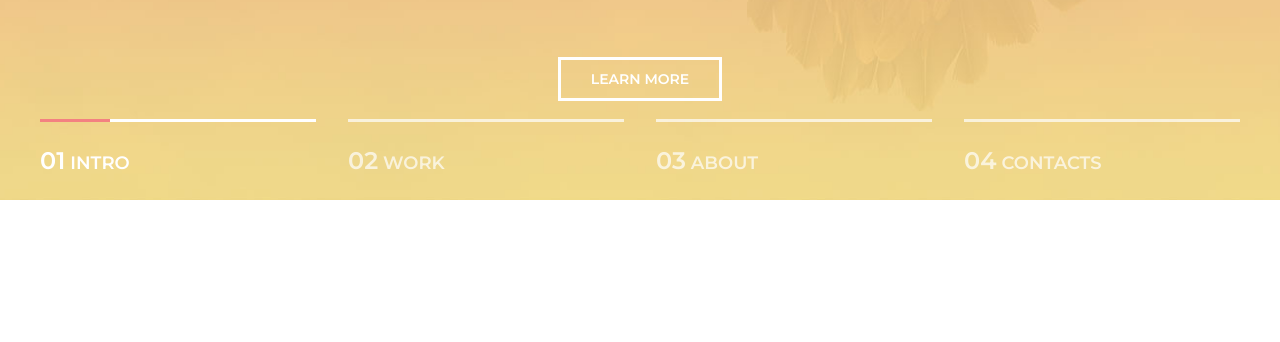
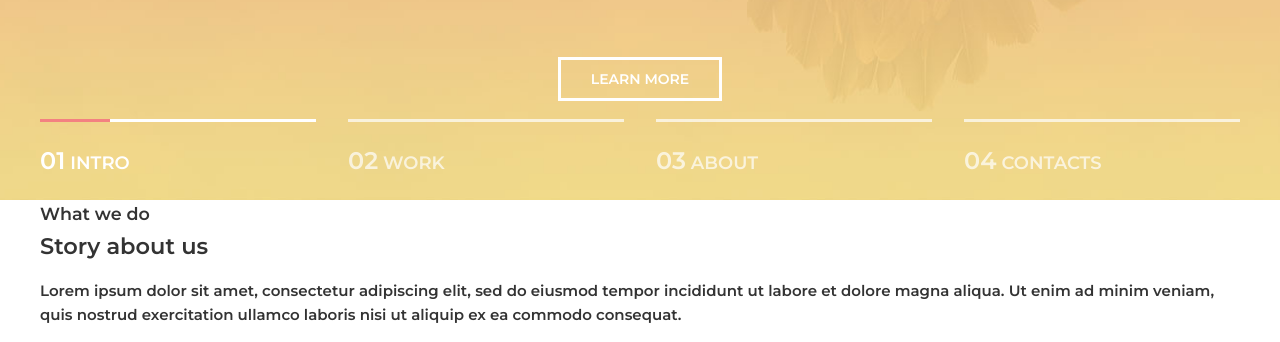
Before and after one commit to nadiiazimina/Mogo_2.0, a website built with Parcel: page index.html in a window 1280 px wide. Shown: the part 600-942 px from the top of the page. Before the commit the page ends 800 px from the top, so only its background shows below. Built offline with nearby package versions, Linux system fonts and the light colour scheme.

Commit message:
new_page_html_changes

```diff
--- a/index.html
+++ b/index.html
@@ -62,6 +62,23 @@
       </div>
     </div>
 
+    <section class="section">
+      <div class="container">
+        <div class="section__header">
+          <h3 class="section_subtitle">What we do</h3>
+          <h2 class="section_title">Story about us</h2>
+          <div class="section_text">
+            <p>
+              Lorem ipsum dolor sit amet, consectetur adipiscing elit, sed do
+              eiusmod tempor incididunt ut labore et dolore magna aliqua. Ut
+              enim ad minim veniam, quis nostrud exercitation ullamco laboris
+              nisi ut aliquip ex ea commodo consequat.
+            </p>
+          </div>
+        </div>
+      </div>
+    </section>
+
     <script src="src/index.js"></script>
   </body>
 </html>
```
